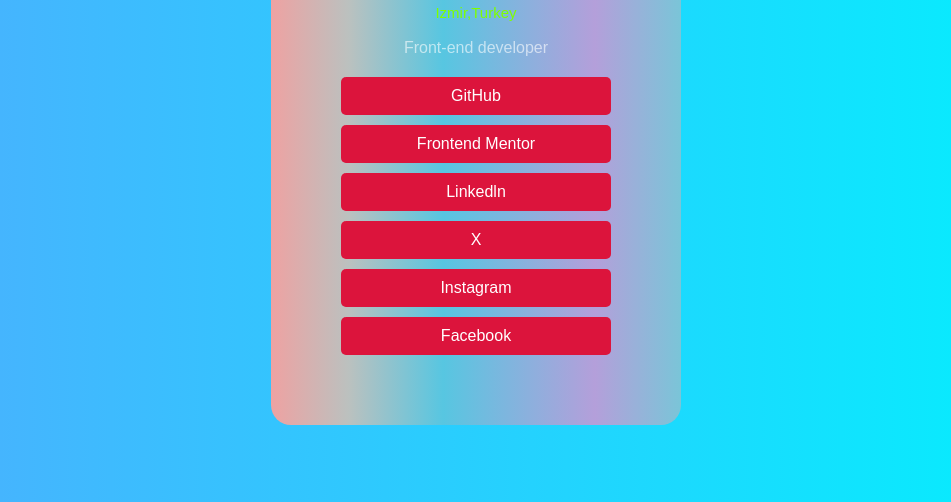
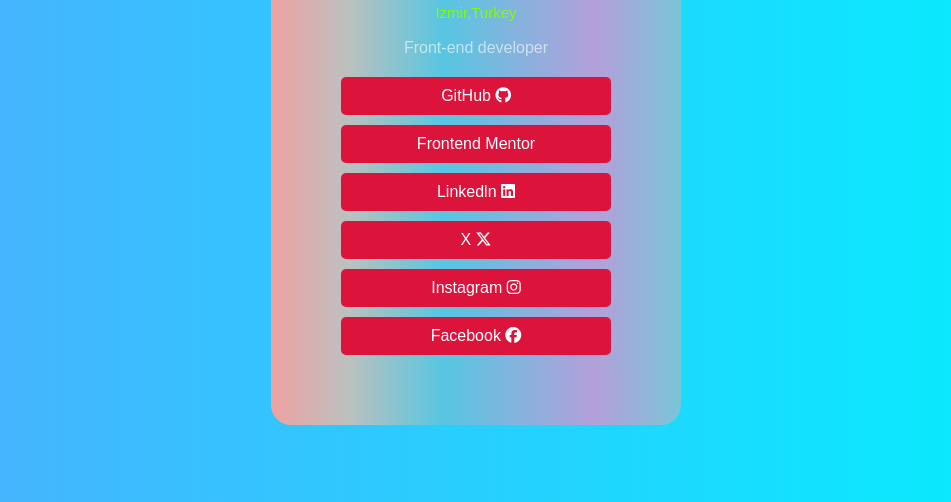
Before and after one commit to utkukamacioglu/basic-profile-card, a plain HTML site: page index.html in a window 1280 px wide. Shown: the part 298-800 px from the top of the page, without its empty margins (164-1115 px from the left). Drawn offline with Linux system fonts and the light colour scheme; a web font is replaced by a local one.

Commit message:
Add files via upload

```diff
--- a/index.html
+++ b/index.html
@@ -35,8 +35,9 @@
 
  <ul class="list">
   <li class="List-item">
-<a href="" class="List-item-link" target="_blank">
+<a href="#" class="List-item-link" target="_blank">
     GitHub
+    <i class="fa-brands fa-github"></i>
 </a>
 
  </li>
@@ -46,25 +47,29 @@
     </a>
      </li>
      <li class="List-item">
-        <a href="https://www.linkedin.com/feed/?trk=guest_homepage-basic_google-one-tap-submit" class="List-item-link" target="_blank">
+        <a href="#" class="List-item-link" target="_blank">
             Linkedln
+            <i class="fa-brands fa-linkedin"></i>
         </a>
          </li>
          <li class="List-item">
             <a href="#" class="List-item-link" target="_blank">
                 X
+                <i class="fa-brands fa-x-twitter"></i>
             </a>
 
              </li>
              <li class="List-item">
-                <a href="https://www.instagram.com/kamaciogluutkucan/" class="List-item-link" target="_blank">
+                <a href="#" class="List-item-link" target="_blank">
                     Instagram
+                    <i class="fa-brands fa-instagram"></i>
                 </a>
 
                  </li>
                  <li class="List-item">
                     <a href="#" class="List-item-link" target="_blank">
                         Facebook
+                        <i class="fa-brands fa-facebook"></i>
                     </a>
 
                      </li>
@@ -84,5 +89,7 @@
     </div>
 
 
+
+    <script src="https://kit.fontawesome.com/cbc0cf9dd1.js" crossorigin="anonymous"></script>
 </body>
 </html>
```
